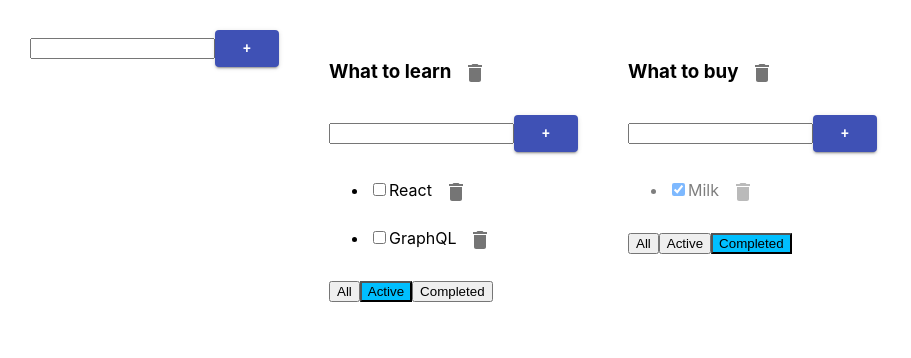
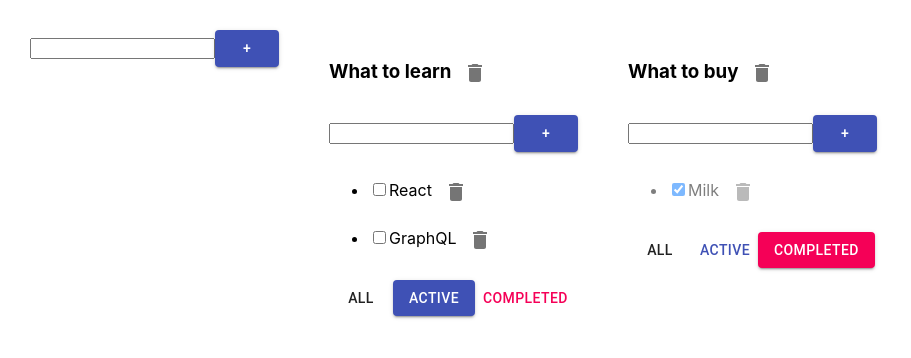
Before and after one commit to SharpDevOps10/TodoList, a React (Create React App) app: page / in a window 1280 px wide. Shown: the top 358 px of the page, without its empty margins (0-911 px from the left). Built offline with nearby package versions, Linux system fonts and the light colour scheme.

Commit message:
Add colour and variant for selective buttons

```diff
--- a/src/ToDoList.tsx
+++ b/src/ToDoList.tsx
@@ -2,7 +2,7 @@
 import {FilterValuesTypes} from "./App";
 import {AddItemForm} from "./AddItemForm";
 import {EditableSpan} from "./EditableSpan";
-import {IconButton} from "@material-ui/core";
+import {Button, IconButton} from "@material-ui/core";
 import {Delete} from "@material-ui/icons";
 
 export type TaskType = {
@@ -73,15 +73,15 @@
       }
     </ul>
     <div>
-      <button className={props.filter === 'all' ? "active-filter" : ""}
+      <Button variant={props.filter === 'all' ? "contained" : "text"}
               onClick={onAllClickHandler}>All
-      </button>
-      <button className={props.filter === 'active' ? "active-filter" : ""}
+      </Button>
+      <Button color={"primary"} variant={props.filter === 'active' ? "contained" : "text"}
               onClick={onActiveClickHandler}>Active
-      </button>
-      <button className={props.filter === 'completed' ? "active-filter" : ""}
+      </Button>
+      <Button color={"secondary"} variant={props.filter === 'completed' ? "contained" : "text"}
               onClick={onCompletedClickHandler}>Completed
-      </button>
+      </Button>
     </div>
   </div>
 
```
